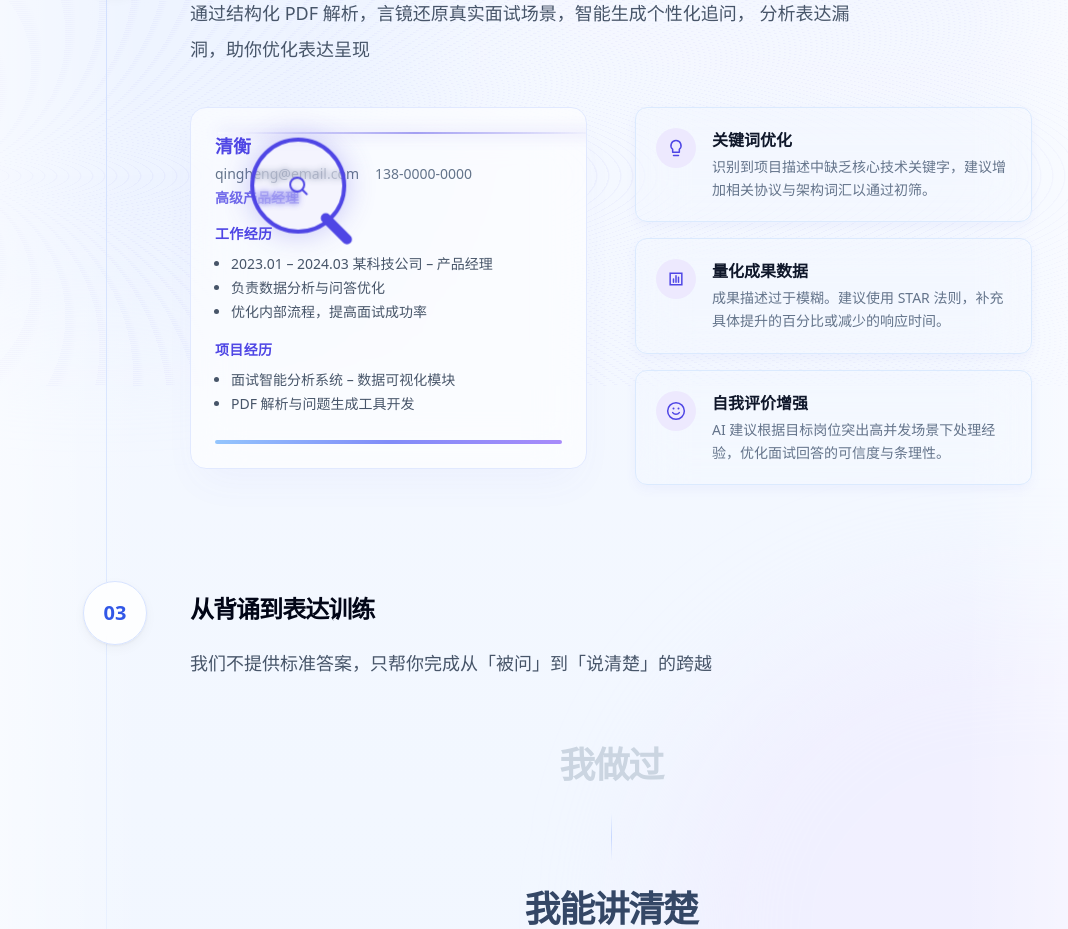
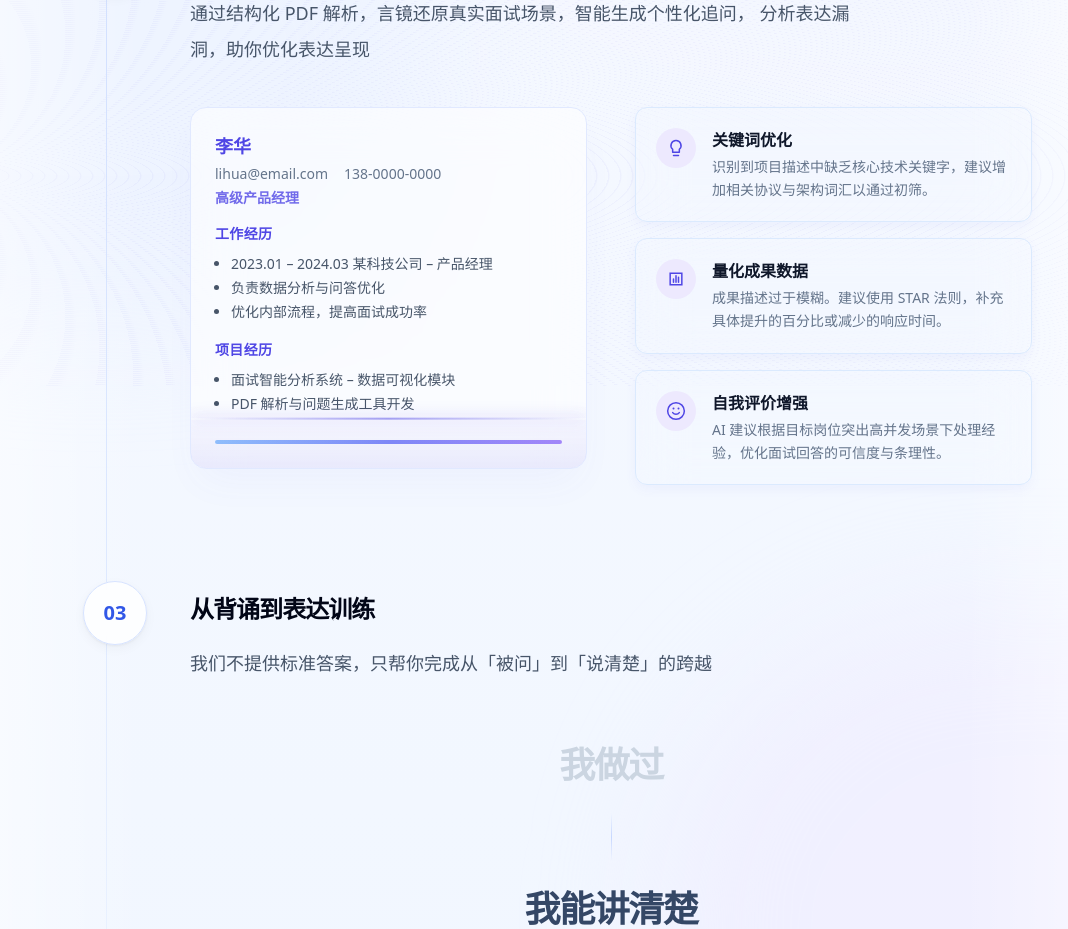
Before and after one commit to Adrian-Cai/YanJing-AI, a Next.js app in the folder yanjing-web/: page /about in a window 1280 px wide. Shown: the part 1140-2069 px from the top of the page, without its empty margins (88-1156 px from the left). Built offline with nearby package versions, Linux system fonts and the light colour scheme.

Commit message:
refactor: replace magnifier with vertical scan line in resume demo

```diff
--- a/yanjing-web/app/(marketing)/about/page.tsx
+++ b/yanjing-web/app/(marketing)/about/page.tsx
@@ -163,37 +163,11 @@ function ResumeDemoCard() {
 
   return (
     <div className="relative overflow-hidden rounded-2xl border border-[#e1e9ff] bg-white/60 p-6 shadow-[0_20px_40px_-10px_rgba(99,102,241,0.05)] backdrop-blur-xl">
-      {/* Horizontal Scanning Beam */}
-      <motion.div
-        className="absolute left-0 right-0 h-[2px] z-10 bg-gradient-to-r from-transparent via-[#4f46e5]/50 to-transparent shadow-[0_0_15px_rgba(79,70,229,0.4)]"
-        animate={reduceMotion ? { x: 0 } : { x: ["-100%", "100%"] }}
-        transition={{ duration: 4, repeat: Infinity, ease: "easeInOut" }}
-      />
-
-      {/* Magnifying Glass */}
-      <motion.div
-        className="pointer-events-none absolute left-0 top-0 z-20 h-24 w-24"
-        animate={
-          reduceMotion
-            ? { x: 0, y: 0 }
-            : { x: ["0%", "70%"], y: ["0%", "35%"] }
-        }
-        transition={{ duration: 8, repeat: Infinity, ease: "easeInOut" }}
-      >
-        <div className="relative h-full w-full">
-          <div className="absolute inset-0 rounded-full border-4 border-[#4f46e5] bg-white/10 shadow-[0_0_30px_rgba(79,70,229,0.3)] backdrop-blur-[3px]">
-            <div className="absolute inset-0 rounded-full bg-[#4f46e5]/5" />
-          </div>
-          <SearchLgIcon className="absolute left-1/2 top-1/2 h-6 w-6 -translate-x-1/2 -translate-y-1/2 text-[#4f46e5]" />
-          <div className="absolute left-[72px] top-[72px] h-2.5 w-10 origin-left rotate-45 rounded-full bg-[#4f46e5]" />
-        </div>
-      </motion.div>
-
       {/* Resume Content */}
       <header className="mb-4">
-        <h3 className="text-lg font-black text-[#4f46e5]">清衡</h3>
+        <h3 className="text-lg font-black text-[#4f46e5]">李华</h3>
         <div className="mt-1 flex gap-4 text-sm text-slate-500">
-          <span>qingheng@email.com</span>
+          <span>lihua@email.com</span>
           <span>138-0000-0000</span>
         </div>
         <p className="mt-1 text-sm font-semibold text-[#4f46e5]/80">高级产品经理</p>
@@ -215,6 +189,16 @@ function ResumeDemoCard() {
           <li>PDF 解析与问题生成工具开发</li>
         </ul>
       </section>
+
+      {/* Vertical scanning line */}
+      <motion.div
+        className="absolute left-0 right-0 h-[2px] z-10 bg-gradient-to-r from-transparent via-[#4f46e5]/50 to-transparent shadow-[0_0_15px_rgba(79,70,229,0.4)]"
+        animate={reduceMotion ? { y: 0 } : { y: ["-10%", "100%"] }}
+        transition={{ duration: 3.5, repeat: Infinity, ease: "easeInOut" }}
+      />
+
+      {/* Bottom gradient glow */}
+      <div className="absolute inset-x-0 bottom-0 h-16 bg-gradient-to-t from-[#4f46e5]/10 to-transparent pointer-events-none" />
 
       <div className="mt-6 h-1 rounded-full bg-gradient-to-r from-[#93c5fd] via-[#818cf8] to-[#a78bfa]" />
     </div>
@@ -242,12 +226,3 @@ function AnalysisInsightCard({
     </div>
   );
 }
-
-function SearchLgIcon({ className = "" }: { className?: string }) {
-  return (
-    <svg className={className} viewBox="0 0 24 24" fill="none">
-      <circle cx="11" cy="11" r="7" stroke="currentColor" strokeWidth="2" />
-      <path d="M16 16l4.5 4.5" stroke="currentColor" strokeWidth="2" strokeLinecap="round" />
-    </svg>
-  );
-}
```
